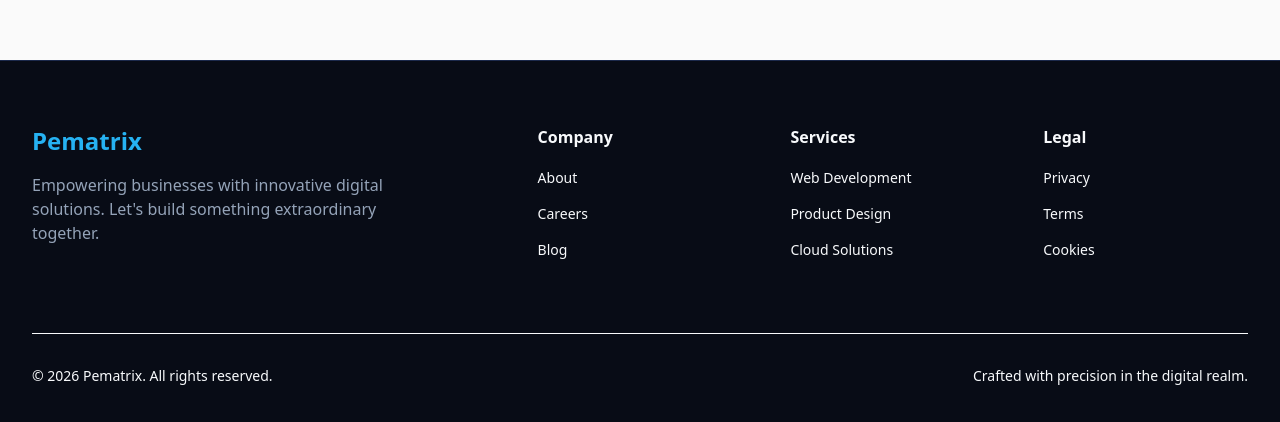
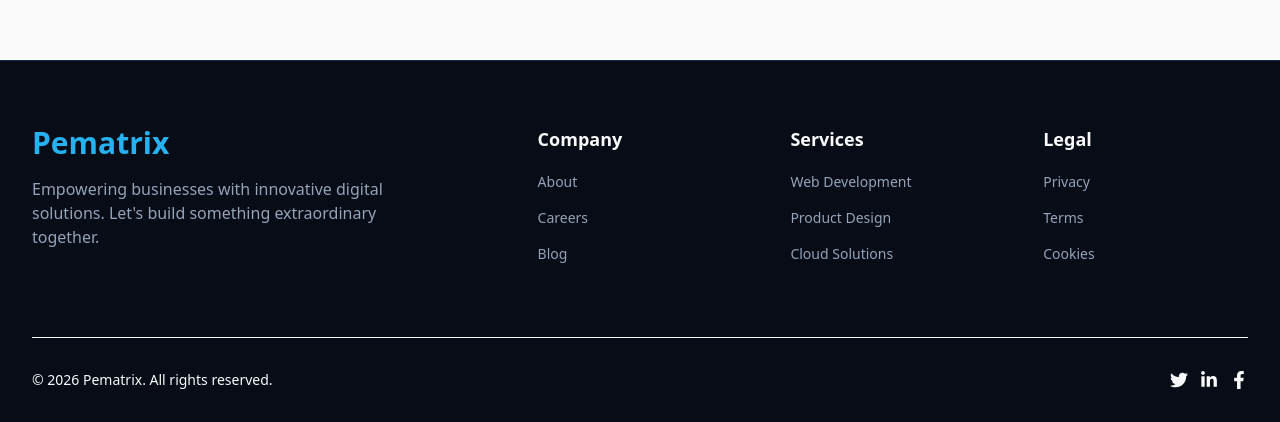
Before and after one commit to DeraJudy/pematrix, a Next.js app: page / in a window 1280 px wide. Shown: the part 854-1276 px from the top of the page. Built offline with nearby package versions, Linux system fonts and the light colour scheme.

Commit message:
Nvabar and footer

```diff
--- a/src/app/layout.js
+++ b/src/app/layout.js
@@ -2,7 +2,6 @@ import { Geist, Geist_Mono } from "next/font/google";
 import "./globals.css";
 import { ThemeProvider } from "next-themes";
 import Navbar from "@/components/Navbar";
-// import Cursor from "@/components/Cursor";
 import MouseGlow from "@/components/Mouse";
 import Footer from "@/components/Footer";
 
@@ -34,7 +33,6 @@ export default function RootLayout({ children }) {
         >
           <MouseGlow />
           <Navbar />
-          {/* <Cursor /> */}
           {/* <Noise /> */}
           {children}
           <Footer />
--- a/src/components/Footer.js
+++ b/src/components/Footer.js
@@ -1,12 +1,3 @@
-// export default function Footer() {
-//   return (
-//     <footer className="py-10 text-center opacity-60">
-//       © {new Date().getFullYear()} Pematrix Technologies
-//     </footer>
-//   );
-// }
-
-
 import React from 'react'
 import { FaTwitter, FaLinkedinIn, FaFacebookF } from "react-icons/fa";
 
@@ -40,7 +31,7 @@ const Footer = () => {
       style={{
         borderColor: "hsl(var(--border))",
       }}
-    className="pt-16 pb-8 border-t w-full px-4 sm:px-10 lg:px-8 py-4">
+      className="pt-16 pb-8 border-t w-full px-4 md:px-12 sm:px-20 lg:px-8 py-4">
       <div className="mx-auto max-w-7xl">
         <div className="grid grid-cols-1 md:grid-cols-2 lg:grid-cols-5 gap-12 mb-16">
           {/* Brand */}
@@ -50,7 +41,7 @@ const Footer = () => {
                 style={{
                   color: "hsl(var(--primary))",
                 }}
-              className="  text-2xl font-bold">
+                className="text-3xl font-black">
                 Pematrix
               </span>
             </a>
@@ -58,7 +49,7 @@ const Footer = () => {
               style={{
                 color: "hsl(var(--muted-foreground))",
               }}
-            className=" mb-6 max-w-sm">
+              className="mb-6 max-w-sm">
               Empowering businesses with innovative digital solutions.
               Let's build something extraordinary together.
             </p>
@@ -67,14 +58,20 @@ const Footer = () => {
 
           {/* Links */}
           <div>
-            <h4 className="font-display font-semibold mb-4">Company</h4>
-            <ul className="space-y-3">
+            <h4
+              style={{
+                color: "hsl(var(--secondary-foreground))",
+              }}
+              className="font-display font-semibold text-lg">Company</h4>
+            <ul className="space-y-3 mt-4">
               {footerLinks.company.map((link) => (
                 <li key={link.name}>
                   <a
                     href={link.href}
-                    className="text-muted-foreground hover:text-foreground transition-colors
-                    text-sm"
+                    style={{
+                      color: "hsl(var(--muted-foreground))",
+                    }}
+                    className="hover:text-blue-500 text-sm"
                   >
                     {link.name}
                   </a>
@@ -84,14 +81,20 @@ const Footer = () => {
           </div>
 
           <div>
-            <h4 className="font-display font-semibold mb-4">Services</h4>
+            <h4
+              style={{
+                color: "hsl(var(--secondary-foreground))",
+              }}
+              className="font-semibold text-lg mb-4">Services</h4>
             <ul className="space-y-3">
               {footerLinks.services.map((link) => (
                 <li key={link.name}>
                   <a
                     href={link.href}
-                    className="text-muted-foreground hover:text-foreground transition-colors
-                    text-sm"
+                    style={{
+                      color: "hsl(var(--muted-foreground))",
+                    }}
+                    className="hover:text-blue-500 text-sm"
                   >
                     {link.name}
                   </a>
@@ -101,14 +104,20 @@ const Footer = () => {
           </div>
 
           <div>
-            <h4 className="font-display font-semibold mb-4">Legal</h4>
+            <h4
+              style={{
+                color: "hsl(var(--secondary-foreground))",
+              }}
+              className="font-semibold text-lg mb-4">Legal</h4>
             <ul className="space-y-3">
               {footerLinks.legal.map((link) => (
                 <li key={link.name}>
                   <a
                     href={link.href}
-                    className="text-muted-foreground hover:text-foreground
-                    text-sm"
+                    style={{
+                      color: "hsl(var(--muted-foreground))",
+                    }}
+                    className="hover:text-blue-500 text-sm"
                   >
                     {link.name}
                   </a>
@@ -120,12 +129,34 @@ const Footer = () => {
 
         {/* Bottom */}
         <div className="pt-8 border-t border-border flex flex-col md:flex-row justify-between items-center gap-4">
-          <p className="text-muted-foreground text-sm">
+          <p
+            style={{
+              color: "hsl(var(--foreground))",
+            }}
+            className="font-medium text-sm">
             © {new Date().getFullYear()} Pematrix. All rights reserved.
           </p>
-          <p className="text-muted-foreground text-sm">
-            Crafted with precision in the digital realm.
-          </p>
+
+          <div className="flex items-center gap-4">
+
+            <div className="flex items-center gap-3">
+              {socialLinks.map(({ icon: Icon, href, label }) => (
+                <a
+                  key={label}
+                  href={href}
+                  aria-label={label}
+                  style={{
+                    color: "hsl(var(--foreground))"
+                  }}
+                  className="
+                    hover:text-[hsl(var(--foreground))]
+                    transition-colors"
+                  >
+                  <Icon size={18} />
+                </a>
+              ))}
+            </div>
+          </div>
         </div>
       </div>
     </footer>
--- a/src/components/Navbar.js
+++ b/src/components/Navbar.js
@@ -1,79 +1,4 @@
-// "use client";
-// import React from 'react'
-// import Link from "next/link";
-// import ThemeToggle from "./ThemeToggle";
-
-// const Navbar = () => {
-//   return (
-//     <div className='flex items-center justify-between w-full py-4 px-6 '>
-//       <nav
-//         style={{
-//           backgroundColor: "hsl(var(--secondary))",
-//           borderColor: "hsl(var(--border))",
-//         }}
-//         className='rounded-xl border flex items-center justify-between w-full px-8 py-4'>
-
-//         <a href="#" className="flex items-center gap-2">
-//           <span
-//             style={{
-//               color: "hsl(var(--primary))",
-//             }}
-//             className=" font-black text-2xl">
-//             Pematrix
-//           </span>
-//         </a>
-
-//         <div className='flex gap-6'>
-//           {["Portfolio", "About", "Contact", "Services"].map((item) => (
-//             <Link
-//               key={item}
-//               href={`/${item.toLowerCase()}`}
-//               style={{
-//                 color: "hsl(var(--muted-foreground))",
-//               }}
-
-//               className="
-//                  relative text-sm font-bold
-//                  transition
-//                  after:absolute after:-bottom-1 after:left-0
-//                  after:h-px after:w-0
-//                  after:bg-current
-//                  after:transition-all after:duration-300
-//                  hover:after:w-full
-//                "
-//             >
-//               {item}
-//             </Link>
-//           ))}
-//         </div>
-
-//         <div className='flex items-center gap-4'>
-//           {/* Theme Toggle */}
-//           <ThemeToggle />
-
-//           <a
-//             href="#cta"
-//             onClick={() => setMobileMenuOpen(false)}
-//             className="gradient-button px-5 py-3 rounded-xl font-bold text-center"
-//             style={{
-//               backgroundColor: "hsl(var(--primary))",
-//               color: "hsl(var(--secondary))",
-//             }}
-//           >
-//             Get Started
-//           </a>
-//         </div>
-
-//       </nav>
-
-//     </div>
-//   )
-// }
-
-// export default Navbar
-
 "use client";
-
 import { useState, useEffect } from "react";
 import Link from "next/link";
 import { FiMenu, FiX } from "react-icons/fi";
@@ -95,10 +20,9 @@ export default function Navbar() {
   }, []);
 
   return (
-    <header className="w-full px-4 sm:px-10 lg:px-8 py-4 relative z-50">
+    <header className="sticky top-0 w-full px-4 sm:px-10 lg:px-8 py-4 z-50">
       <div className="mx-auto max-w-7xl">
 
-        {/* TOP BAR */}
         <nav
           style={{
             backgroundColor: "hsl(var(--secondary))",
@@ -110,11 +34,11 @@ export default function Navbar() {
             px-6 py-4
           "
         >
-          {/* LOGO */}
+
           <Link href="/" className="flex items-center gap-2">
             <span
               style={{ color: "hsl(var(--primary))" }}
-              className="font-black text-2xl"
+              className="font-black text-3xl"
             >
               Pematrix
             </span>
@@ -142,7 +66,6 @@ export default function Navbar() {
             ))}
           </div>
 
-          {/* ACTIONS */}
           <div className="flex items-center gap-4">
             <ThemeToggle />
 
@@ -202,7 +125,6 @@ export default function Navbar() {
                 }}
                 className="rounded-xl border p-6 flex flex-col gap-6"
               >
-                {/* CLOSE */}
                 <div className="flex justify-end">
                   <button
                     onClick={() => setMobileOpen(false)}
```
Lines whose indentation alone changed are shown as unchanged.
